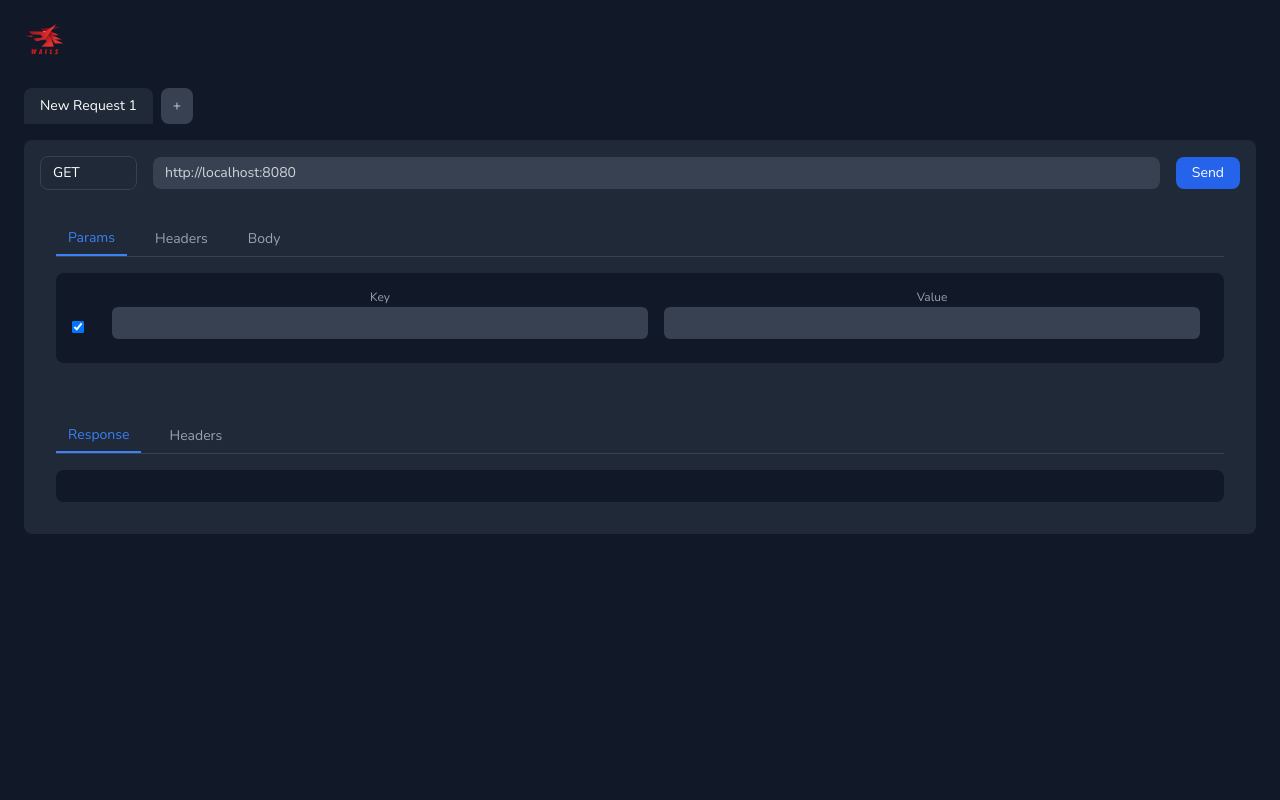
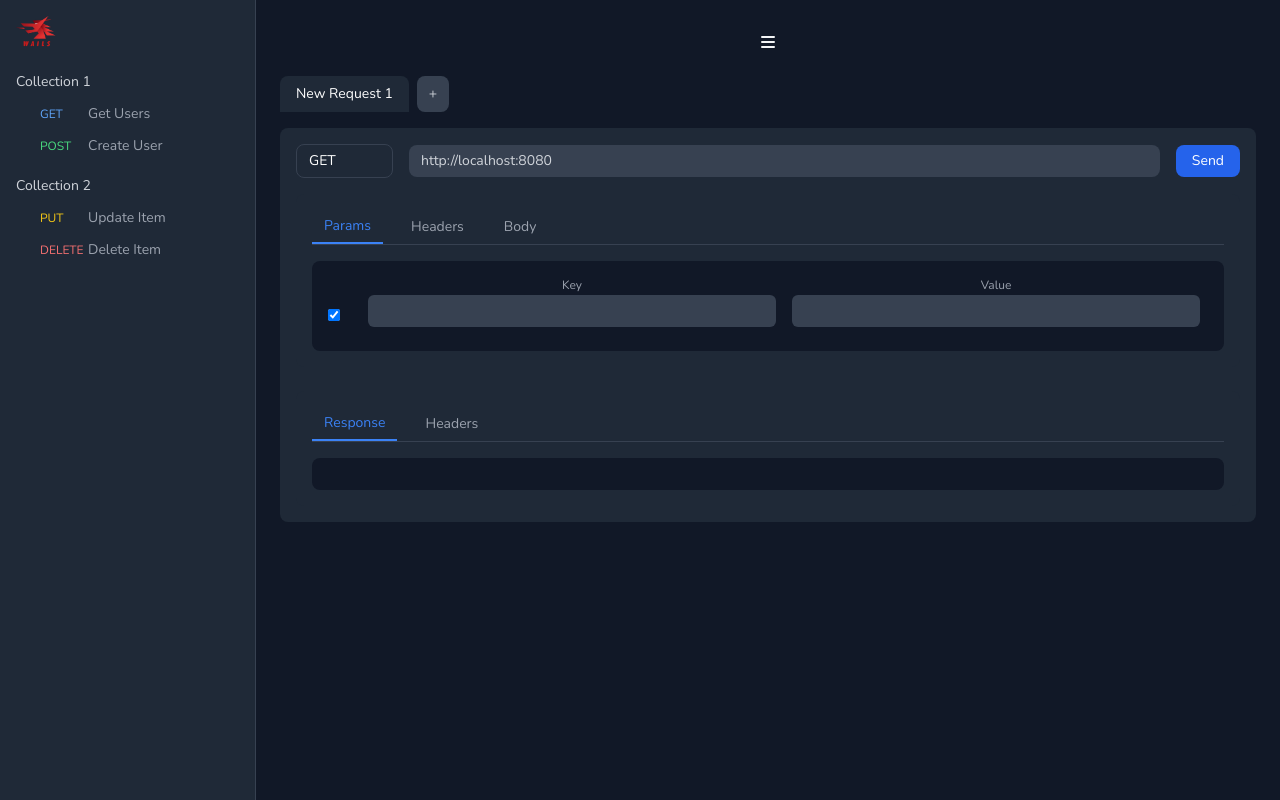
Before and after one commit to ernesto27/postman-system, a Svelte app in the folder frontend/: page / in a window 1280 px wide. Built offline with nearby package versions, Linux system fonts and the light colour scheme.

Commit message:
add sidebar collections

```diff
--- a/frontend/src/App.svelte
+++ b/frontend/src/App.svelte
@@ -1,36 +1,30 @@
 <script>
   import logo from './assets/images/logo-universal.png'
   import RequestTab from './components/RequestTab.svelte'
-  import { onMount } from 'svelte';
-
-  let tabs = [{ id: 1, title: 'New Request 1' }]
+  import { onMount } from 'svelte'
+  let tabs = []
   let activeTabId = 1
   let nextTabId = 2
-
-  // Store tab states in a map
   let tabStates = new Map()
 
-  let isInitialized = false;
-
-  // Initialize from localStorage
+  // Load saved state from localStorage
   onMount(() => {
-    const savedTabs = localStorage.getItem('postman-tabs');
-    const savedStates = localStorage.getItem('postman-states');
+    const savedTabs = localStorage.getItem('postman_tabs')
+    const savedStates = localStorage.getItem('postman_states')
 
     if (savedTabs) {
-      tabs = JSON.parse(savedTabs);
-      nextTabId = Math.max(...tabs.map(tab => tab.id)) + 1;
-      activeTabId = tabs[0].id;
+      tabs = JSON.parse(savedTabs)
+      nextTabId = Math.max(...tabs.map(tab => tab.id)) + 1
+    } else {
+      tabs = [{ id: 1, title: 'New Request 1' }]
     }
 
     if (savedStates) {
-      const statesObject = JSON.parse(savedStates);
-      tabStates = new Map(Object.entries(statesObject));
+      tabStates = new Map(JSON.parse(savedStates))
     }
 
-    // Mark as initialized after loading saved state
-    isInitialized = true;
-  });
+    activeTabId = tabs[0]?.id || 1
+  })
 
   function addNewTab() {
     const newTab = {
@@ -40,7 +34,7 @@
     tabs = [...tabs, newTab]
     activeTabId = nextTabId
     nextTabId++
-    updateLocalStorage();
+    saveTabs()
   }
 
   function removeTab(tabId) {
@@ -50,33 +44,104 @@
     if (activeTabId === tabId && tabs.length > 0) {
       activeTabId = tabs[tabs.length - 1].id
     }
-    updateLocalStorage();
+    saveTabs()
   }
 
   function saveTabState(tabId, state) {
     tabStates.set(tabId, state)
-    updateLocalStorage();
+    saveStates()
   }
 
   function getTabState(tabId) {
     return tabStates.get(tabId)
   }
 
-  function updateLocalStorage() {
-    // Only save to localStorage after initial load is complete
-    if (!isInitialized) return;
+  // Helper functions to save to localStorage
+  function saveTabs() {
+    localStorage.setItem('postman_tabs', JSON.stringify(tabs))
+  }
 
-    localStorage.setItem('postman-tabs', JSON.stringify(tabs));
-    localStorage.setItem('postman-states', JSON.stringify(Object.fromEntries(tabStates)));
+  function saveStates() {
+    localStorage.setItem('postman_states', JSON.stringify([...tabStates]))
   }
+
+  // Hardcoded collections data
+  const collections = [
+    {
+      id: 1,
+      name: 'My Collection 1',
+      requests: [
+        { id: 1, name: 'Get Users', method: 'GET' },
+        { id: 2, name: 'Create User', method: 'POST' }
+      ]
+    },
+    {
+      id: 2,
+      name: 'API Tests',
+      requests: [
+        { id: 3, name: 'Authentication', method: 'POST' },
+        { id: 4, name: 'List Items', method: 'GET' },
+        { id: 5, name: 'Update Item', method: 'PUT' }
+      ]
+    }
+  ]
+
+  let isSidebarOpen = true;
 </script>
 
-<main class="min-h-screen bg-gray-900 text-gray-100 text-sm">
-  <div class="max-w-7xl mx-auto p-6">
-    <!-- Header with Logo -->
-    <div class="mb-8">
+<main class="min-h-screen bg-gray-900 text-gray-100 text-sm flex">
+  <!-- Sidebar -->
+  <div class="w-64 bg-gray-800 border-r border-gray-700 flex-shrink-0">
+    <div class="p-4">
       <img src={logo} alt="Logo" class="h-8 w-auto mb-6">
+      <!-- Static Collection List -->
+      <div class="space-y-4">
+        <div class="space-y-2">
+          <div class="flex items-center">
+            <span class="text-gray-300 font-medium">Collection 1</span>
           </div>
+          <div class="pl-4 space-y-1">
+            <div class="w-full text-left px-2 py-1 rounded hover:bg-gray-700 flex items-center">
+              <span class="text-xs font-medium text-blue-400 w-12">GET</span>
+              <span class="text-gray-400 text-sm truncate">Get Users</span>
+            </div>
+            <div class="w-full text-left px-2 py-1 rounded hover:bg-gray-700 flex items-center">
+              <span class="text-xs font-medium text-green-400 w-12">POST</span>
+              <span class="text-gray-400 text-sm truncate">Create User</span>
+            </div>
+          </div>
+        </div>
+        <div class="space-y-2">
+          <div class="flex items-center">
+            <span class="text-gray-300 font-medium">Collection 2</span>
+          </div>
+          <div class="pl-4 space-y-1">
+            <div class="w-full text-left px-2 py-1 rounded hover:bg-gray-700 flex items-center">
+              <span class="text-xs font-medium text-yellow-400 w-12">PUT</span>
+              <span class="text-gray-400 text-sm truncate">Update Item</span>
+            </div>
+            <div class="w-full text-left px-2 py-1 rounded hover:bg-gray-700 flex items-center">
+              <span class="text-xs font-medium text-red-400 w-12">DELETE</span>
+              <span class="text-gray-400 text-sm truncate">Delete Item</span>
+            </div>
+          </div>
+        </div>
+      </div>
+    </div>
+  </div>
+
+  <!-- Main Content -->
+  <div class="flex-1">
+    <div class="p-6">
+      <!-- Toggle Sidebar Button -->
+      <button
+        class="mb-4 p-2 hover:bg-gray-800 rounded"
+        on:click={() => isSidebarOpen = !isSidebarOpen}
+      >
+        <svg xmlns="http://www.w3.org/2000/svg" class="h-5 w-5" viewBox="0 0 20 20" fill="currentColor">
+          <path fill-rule="evenodd" d="M3 5a1 1 0 011-1h12a1 1 0 110 2H4a1 1 0 01-1-1zM3 10a1 1 0 011-1h12a1 1 0 110 2H4a1 1 0 01-1-1zM3 15a1 1 0 011-1h12a1 1 0 110 2H4a1 1 0 01-1-1z" clip-rule="evenodd" />
+        </svg>
+      </button>
 
       <!-- Tabs Bar -->
       <div class="flex items-center gap-2 mb-4 overflow-x-auto">
@@ -117,6 +182,7 @@
         {/if}
       {/each}
     </div>
+  </div>
 </main>
 
 <style>
```
Also changed, not shown: frontend/src/components/RequestTab.svelte (+31 -2 lines). Lines whose indentation alone changed are shown as unchanged.
